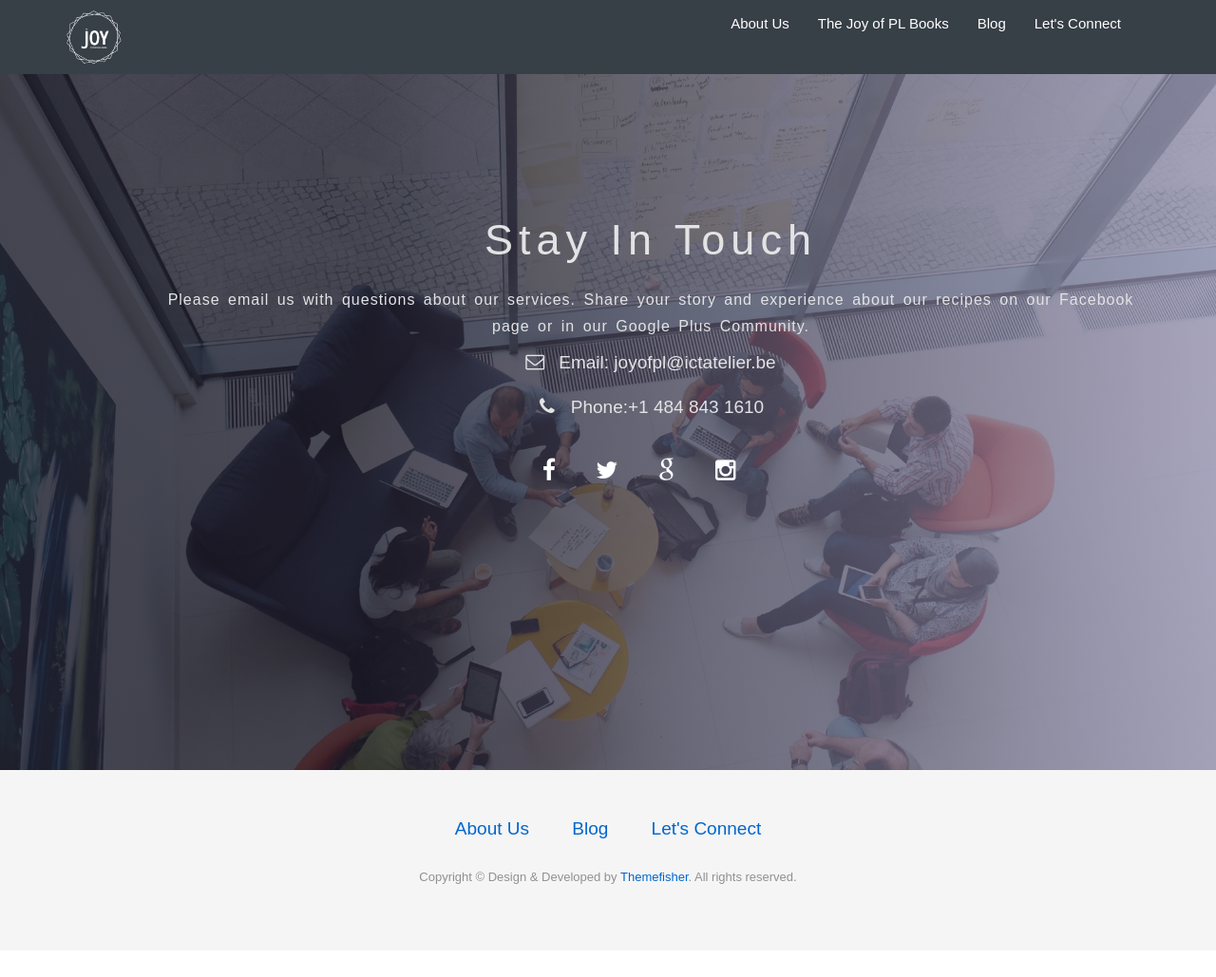
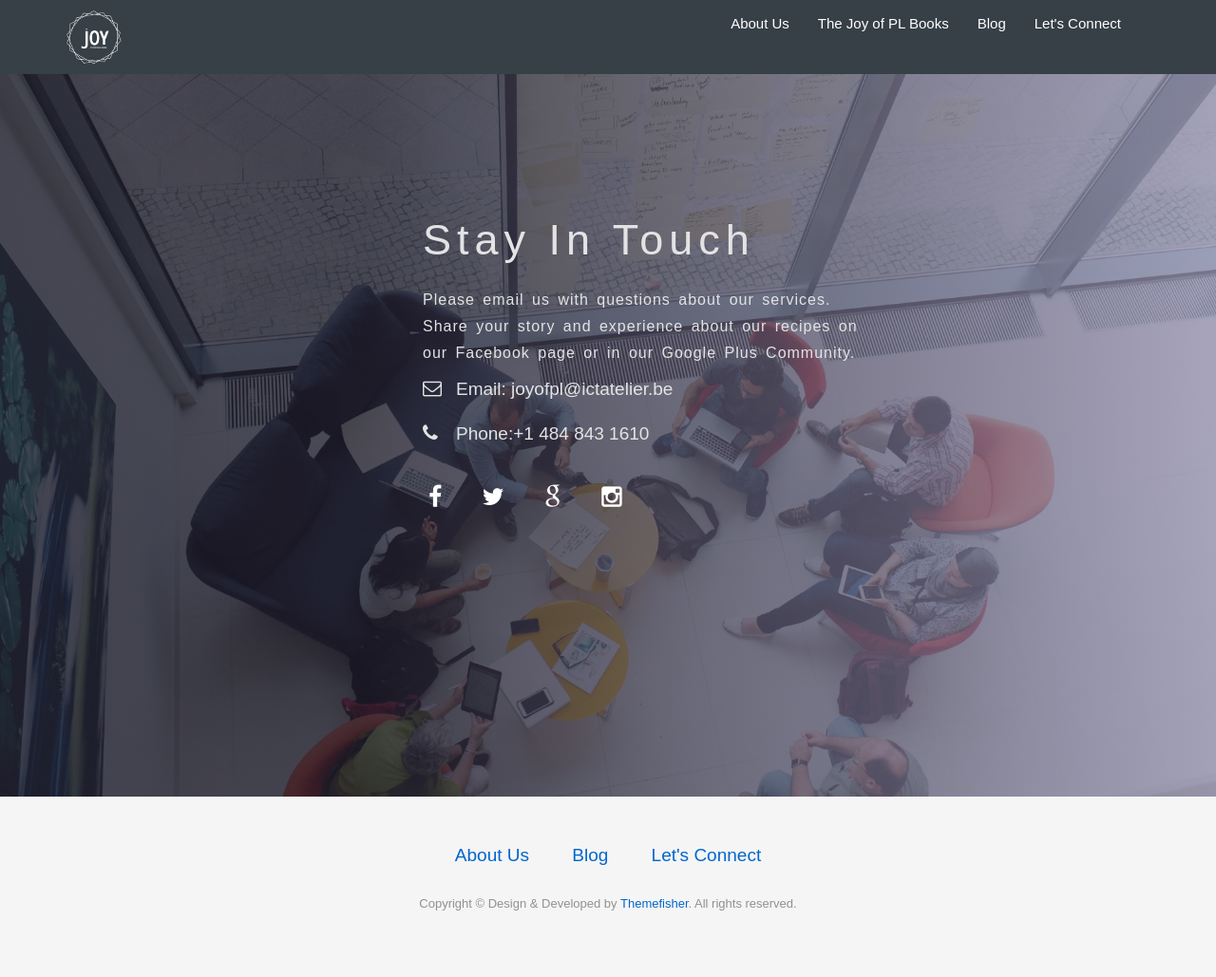
Before and after one commit to meesterkurt/joyofprofessionallearning, a Jekyll site: the page built from contact.html, in a window 1280 px wide. Shown: the whole page at 95% size. Built offline with Jekyll 4.4.1, drawn with Linux system fonts in a browser that asks for light colours; nearby versions of some CDN libraries; before the commit the page ends 1001 px from its top, so only the background shows below that.

Commit message:
Update airspace.css

```diff
--- a/css/airspace.css
+++ b/css/airspace.css
@@ -116,6 +116,7 @@ header .navbar-default .navbar-nav li a:hover {
 background-color: rgba(255,255,255,.6);
 padding: 2em;
 color: #333;
+text
 }
 #slider .block h1 {
   font-family: 'tilden-sans-light', sans-serif;
@@ -388,7 +389,8 @@ color: #333;
   color: #E3E3E4;
   margin: 0 auto;
   padding-left: 90px;
-  text-align: center;
+  text-align: left;
+  width: 50%;
 }
 #global-header .block h1 {
   font-weight: 100;
```
